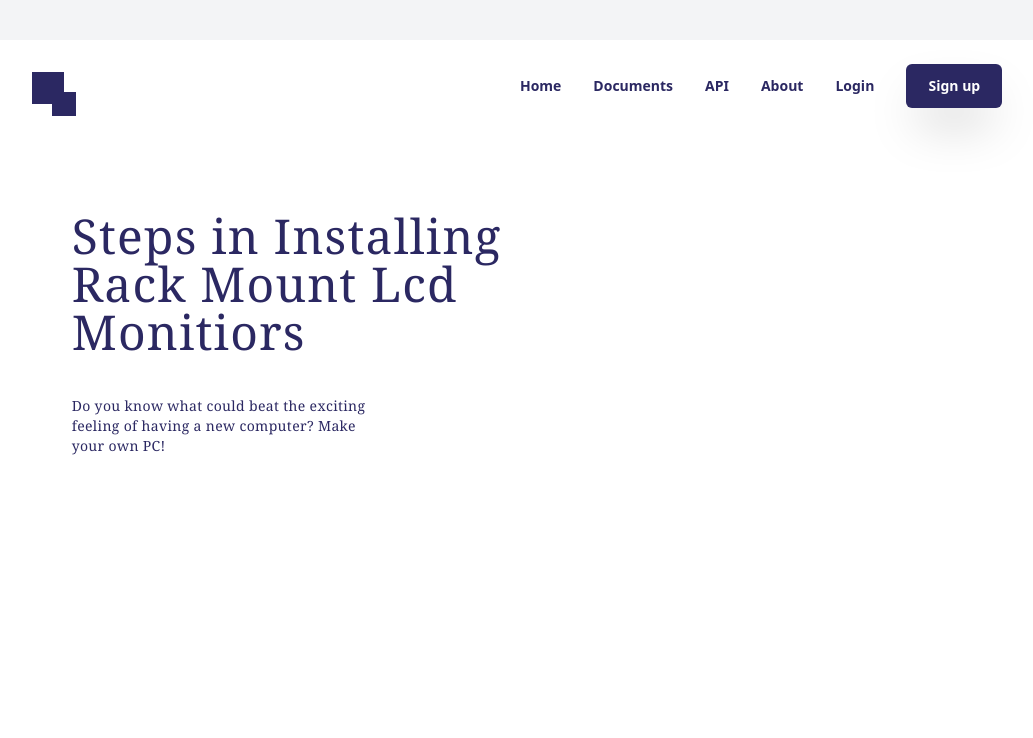
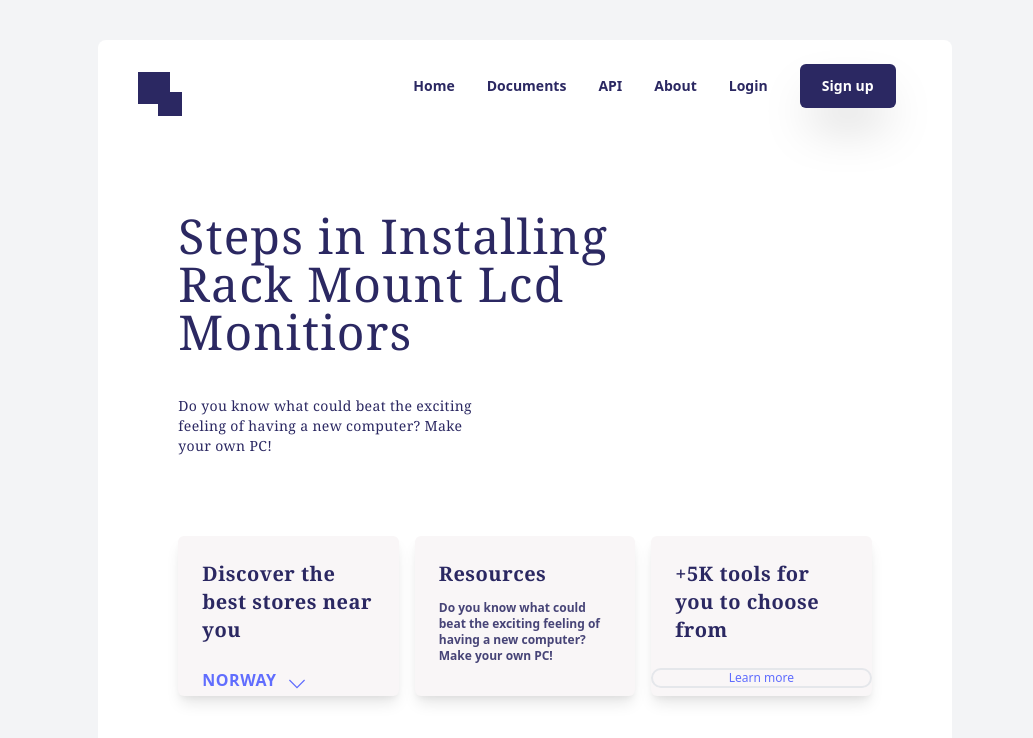
Before and after one commit to nasir-001/100-components, a Vue app: page /layout20 in a window 1280 px wide. Shown: the top 738 px of the page, without its empty margins (115-1148 px from the left). Built offline with nearby package versions, Linux system fonts and the light colour scheme; the HTML template or start-up script is replaced by a standard one.

Commit message:
editing the bottom layout of component 20

```diff
--- a/src/views/Layout20.vue
+++ b/src/views/Layout20.vue
@@ -1,5 +1,5 @@
 <template>
-  <div class="w-5/6 mx-auto h-180 mb-10 mt-10 sticky bg-white rounded-lg">
+  <div class="w-4/6 mx-auto h-180 mb-10 mt-10 sticky bg-white rounded-lg">
     <div class="flex justify-between mx-10">
       <div class="pt-8">
         <div class="bg-layout20smallBoxesColor w-8 h-8"></div>
@@ -34,6 +34,39 @@
     <div class="pt-10 text-layout20smallBoxesColor w-80 mx-20 text-sm font-serif tracking-wide">
       Do you know what could beat the exciting feeling of having a new computer? Make your own PC!
     </div>
+    <div class="flex justify-center mx-20">
+      <div class="mt-20 mr-2 bg-layout20bigBoxesColor w-1/3 rounded-md h-40 shadow-lg">
+        <div class="m-6 text-layout20smallBoxesColor text-xl font-semibold font-serif tracking-wide w-4/5">
+          Discover the best stores near you
+          <div class="flex justify-start items-center">
+            <div class="text-layout20textColor pt-6 text-base font-sans font-bold">
+              NORWAY
+            </div>
+            <div class="text-layout20textColor">
+              <svg class="w-4 h-4 fill-current mt-8 ml-3" viewBox="0 0 407.437 407.437" xml:space="preserve">
+                <polygon points="386.258,91.567 203.718,273.512 21.179,91.567 0,112.815 203.718,315.87 407.437,112.815 "/>
+              </svg>
+            </div>
+          </div>
+        </div>
+      </div>
+      <div class="mt-20 mx-2 bg-layout20bigBoxesColor w-1/3 rounded-md h-40 shadow-lg">
+        <div class="m-6 text-layout20smallBoxesColor text-xl font-semibold font-serif tracking-wide w-4/5">
+          Resources
+          <div class="text-xs text-layout20secondTextColor font-sans pt-3 font-semibold tracking-normal">
+            Do you know what could beat the exciting feeling of having a new computer? Make your own PC!
+          </div>
+        </div>
+      </div>
+      <div class="mt-20 ml-2 bg-layout20bigBoxesColor w-1/3 rounded-md h-40 shadow-lg">
+        <div class="m-6 text-layout20smallBoxesColor text-xl font-semibold font-serif tracking-wide w-4/5">
+          +5K tools for you to choose from
+        </div>
+        <div class="border-2 border-gray-200 rounded-full text-center text-xs text-layout20textColor">
+          Learn more
+        </div>
+      </div>
+    </div>
   </div>
 </template>
 
--- a/tailwind.config.js
+++ b/tailwind.config.js
@@ -72,6 +72,9 @@ module.exports = {
         'layout19buttonLeftColor': '#e6e8fe',
         'layout20backgroundColor': '#fdbaff',
         'layout20smallBoxesColor': '#2b2862',
+        'layout20bigBoxesColor': '#f9f6f7',
+        'layout20textColor': '#606dfe',
+        'layout20secondTextColor': '#474477'
       },
       // eslint-disable-next-line no-unused-vars
       backgroundImage: theme => ({
```
